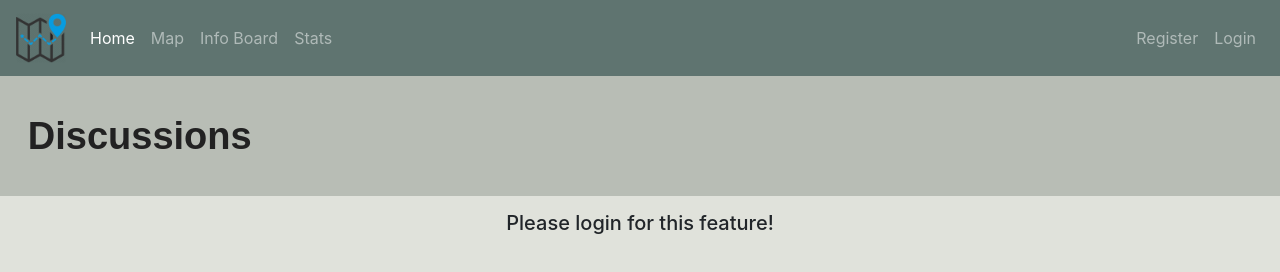
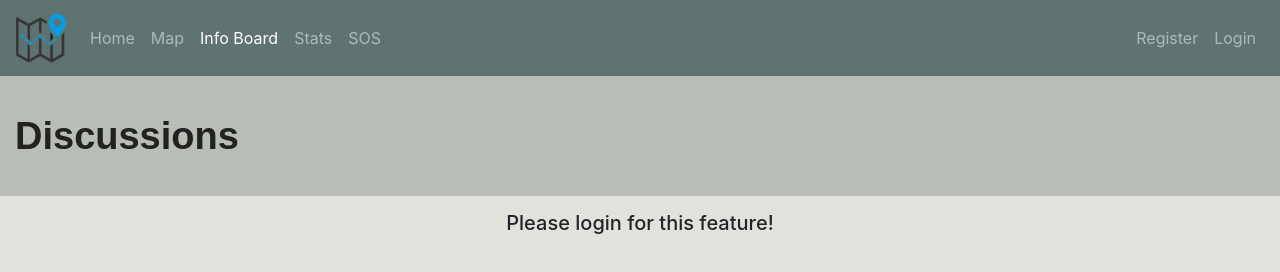
Before and after one commit to CharlieRonchetti/Synoptic-project-y2, a website: page public/discussion.html in a window 1280 px wide. Drawn offline with nearby package versions, Linux system fonts and the light colour scheme.

Commit message:
SOS button

```diff
--- a/public/css/styles.css
+++ b/public/css/styles.css
@@ -118,19 +118,12 @@ body{
   position: relative;
   margin-bottom: 15px;
 }
-#hero:before {
-  content: "";
-  background: #b8bdb5;
+
+#hero .container {
   position: absolute;
-  bottom: 0;
-  top: 0;
-  left: 0;
-  right: 0;
+  display: block;
 }
-#hero .container {
-  position: relative;
-  margin-left:1%;
-}
+
 #hero h1 {
   margin: 0;
   font-size: 38px;
--- a/public/discussion.html
+++ b/public/discussion.html
@@ -5,15 +5,17 @@
         <title> Discussions </title>
         <link rel="stylesheet" href="https://cdn.jsdelivr.net/npm/bootstrap@4.4.1/dist/css/bootstrap.min.css" integrity="sha384-Vkoo8x4CGsO3+Hhxv8T/Q5PaXtkKtu6ug5TOeNV6gBiFeWPGFN9MuhOf23Q9Ifjh" crossorigin="anonymous">
         <link rel="stylesheet" href="css/styles.css">
+        <script src="js/sos.js"></script>
     </head>
     <body>
         <nav class="navbar navbar-dark navbar-expand-lg">
             <a class="navbar-brand" href="/"><img class="brand" src="/img/waypoint-icon-19.jpg"></a>
             <div class="navbar-nav">
-                <a class="nav-item nav-link active" href="/"> Home </a>
+                <a class="nav-item nav-link" href="/"> Home </a>
                 <a class="nav-item nav-link" href="/map"> Map </a>
-                <a class="nav-item nav-link" href="/discussion"> Info Board </a>
+                <a class="nav-item nav-link active" href="/discussion"> Info Board </a>
                 <a class="nav-item nav-link" href="/statistics"> Stats </a>
+                <a class="nav-item nav-link" href="#" onClick="alertSOS()"> SOS </a>
             </div>
             <div class="navbar-nav ml-auto">
                 <a class="nav-item nav-link" href="/register"> Register </a>
@@ -23,7 +25,7 @@
         <!-- ======= Hero Section ======= -->
         <section id="hero" class="d-flex align-items-center">
             <div class="container" data-aos="zoom-out" data-aos-delay="100">
-            <h1>Discussions</h1>
+                <h1>Discussions</h1>
             </div>
         </section><!-- End Hero -->
 
--- /dev/null
+++ b/public/js/sos.js
@@ -0,0 +1,9 @@
+function alertSOS() {
+    let confirmed = confirm("Are you sure you need to alert SOS?")
+
+    if(confirmed) {
+        alert("our SOS services have been alerted of your position and are on the way!")
+    } else {
+        alert("SOS call has been cancelled")
+    }
+}
```
Also changed, not shown: public/discussion_logged_in.html (+4 -2 lines), public/home.html (+2 -0 lines), public/home_logged_in.html (+2 -0 lines), public/login.html (+2 -0 lines), public/map.html (+2 -0 lines), public/map_logged_in.html (+2 -0 lines), public/register.html (+2 -0 lines), public/statistics.html (+2 -0 lines), public/statistics_logged_in.html (+2 -0 lines).
